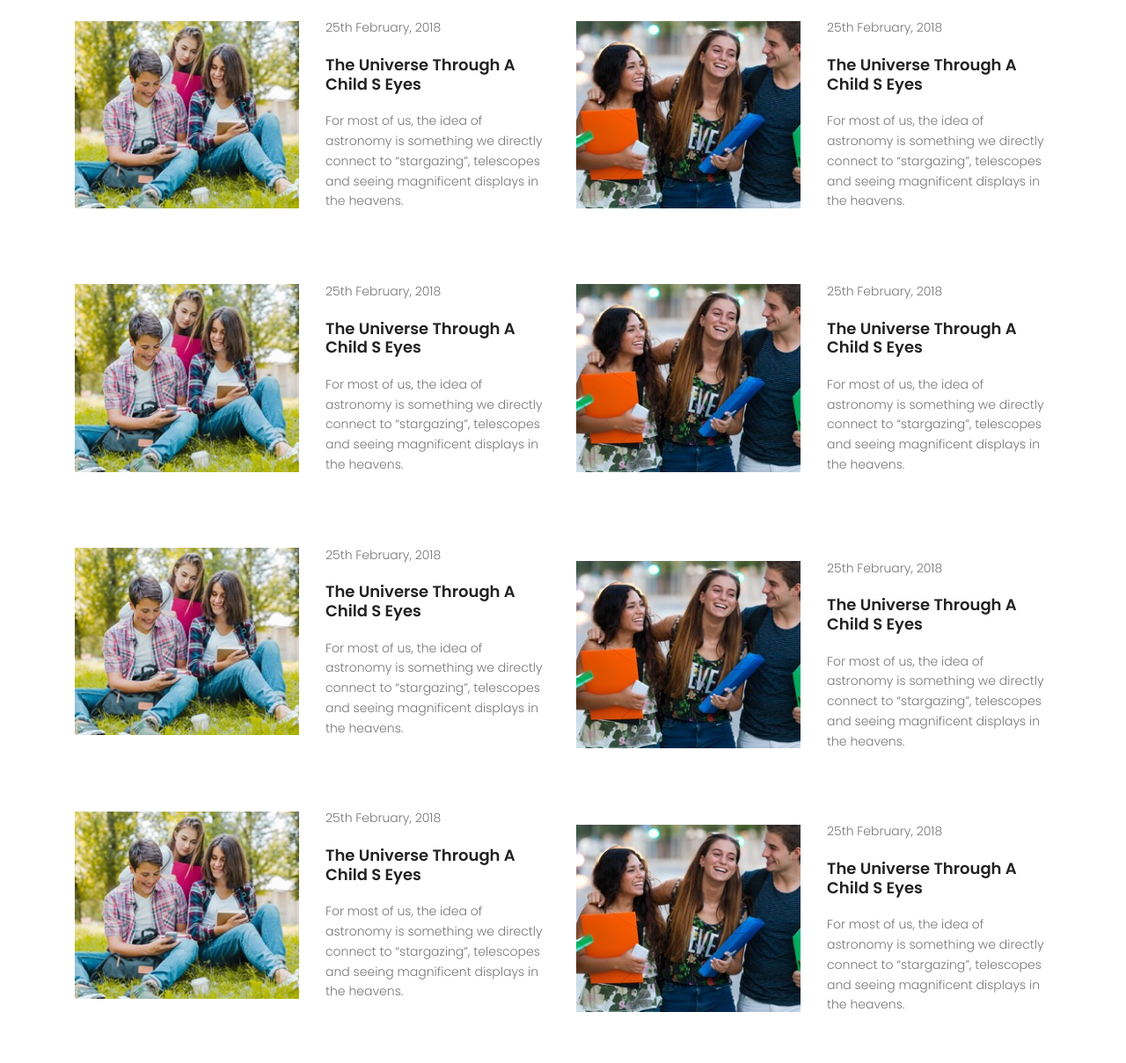
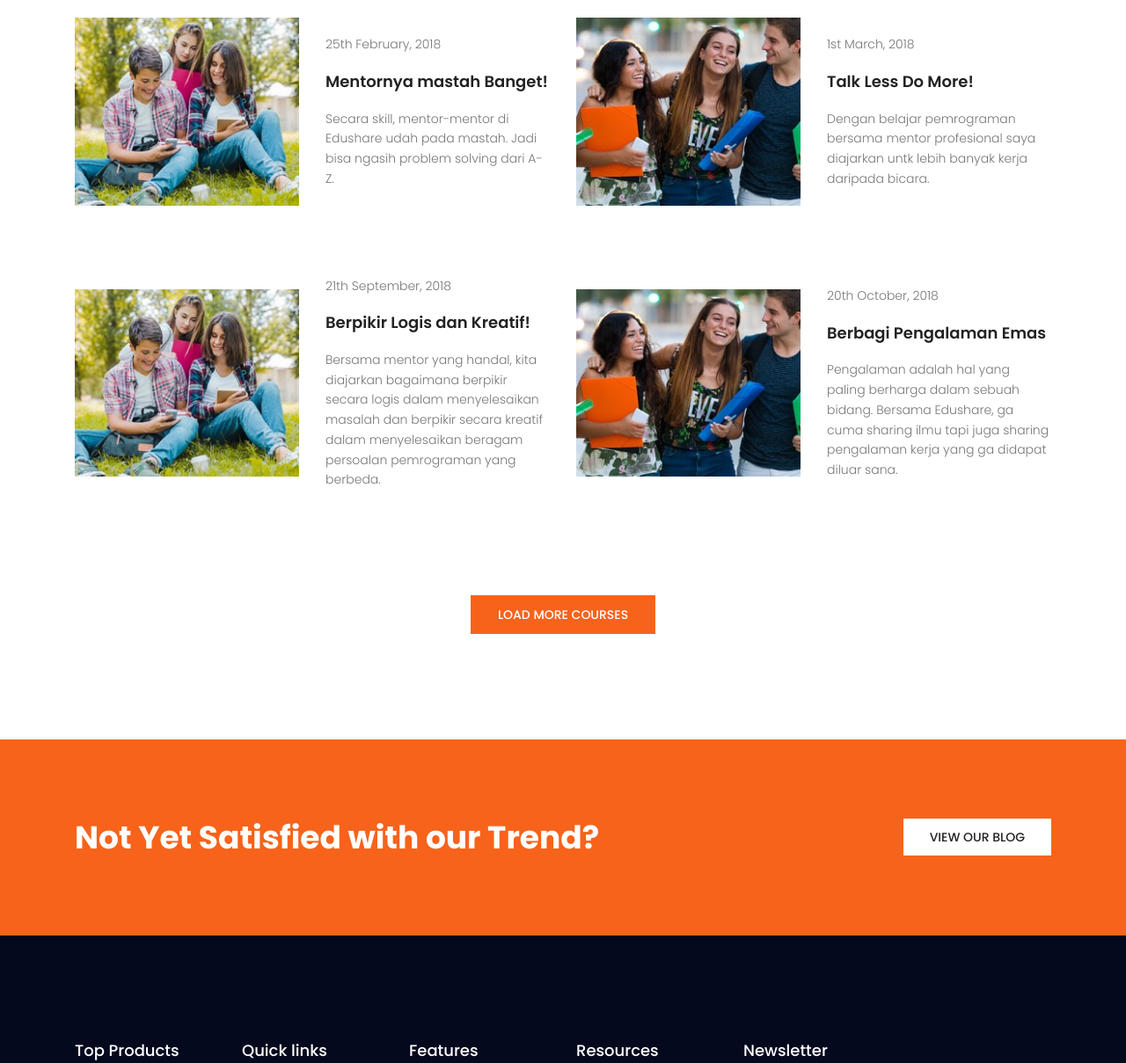
Before and after one commit to wirasyafri/edushare, a plain HTML site: page events.html in a window 1280 px wide. Shown: the part 480-1689 px from the top of the page at 88% size. Drawn offline with nearby package versions, Linux system fonts and the light colour scheme; some packages are replaced by stand-ins of ours.

Commit message:
Testimoni yeah

```diff
--- a/events.html
+++ b/events.html
@@ -62,25 +62,8 @@
 			          <li><a href="courses.html">Courses</a></li>
 			          <li><a href="events.html">Events</a></li>
 			          <li><a href="gallery.html">Gallery</a></li>
-			          <li class="menu-has-children"><a href="">Blog</a>
-			            <ul>
-			              <li><a href="blog-home.html">Blog Home</a></li>
-			              <li><a href="blog-single.html">Blog Single</a></li>
-			            </ul>
-			          </li>
-			          <li class="menu-has-children"><a href="">Pages</a>
-			            <ul>
-		              		<li><a href="course-details.html">Course Details</a></li>
-		              		<li><a href="event-details.html">Event Details</a></li>
-			                <li><a href="elements.html">Elements</a></li>
-					          <li class="menu-has-children"><a href="">Level 2 </a>
-					            <ul>
-					              <li><a href="#">Item One</a></li>
-					              <li><a href="#">Item Two</a></li>
-					            </ul>
-					          </li>
-			            </ul>
-			          </li>
+
+
 			          <li><a href="contact.html">Contact</a></li>
 			        </ul>
 			      </nav><!-- #nav-menu-container -->
@@ -115,10 +98,11 @@
 								</div>
 								<div class="detials col-12 col-md-6">
 									<p>25th February, 2018</p>
-									<a href="event-details.html"><h4>The Universe Through
-									A Child S Eyes</h4></a>
+
+									<!-- <a href="events-details.html"><h4>The Universe Through -->
+									<a href=""><h4>Mentornya mastah Banget!</h4></a>
 									<p>
-										For most of us, the idea of astronomy is something we directly connect to “stargazing”, telescopes and seeing magnificent displays in the heavens.
+										Secara skill, mentor-mentor di Edushare udah pada mastah. Jadi bisa ngasih problem solving dari A-Z.
 									</p>
 								</div>
 							</div>
@@ -129,8 +113,67 @@
 									<img class="img-fluid" src="img/e2.jpg" alt="">
 								</div>
 								<div class="detials col-12 col-md-6">
+									<p>1st March, 2018</p>
+									<a href=""><h4>Talk Less Do More!
+									</h4></a>
+									<p>
+										Dengan belajar pemrograman bersama mentor profesional saya diajarkan untk lebih banyak kerja daripada bicara.
+									</p>
+								</div>
+							</div>
+						</div>
+						<div class="col-lg-6 pb-30">
+							<div class="single-carusel row align-items-center">
+								<div class="col-12 col-md-6 thumb">
+									<img class="img-fluid" src="img/e1.jpg" alt="">
+								</div>
+								<div class="detials col-12 col-md-6">
+									<p>21th September, 2018</p>
+									<a href=""><h4>Berpikir Logis dan Kreatif!</h4></a>
+									<p>
+										 Bersama mentor yang handal, kita diajarkan bagaimana berpikir secara logis dalam menyelesaikan masalah dan berpikir secara kreatif dalam menyelesaikan beragam persoalan pemrograman yang berbeda.
+									</p>
+								</div>
+							</div>
+						</div>
+						<div class="col-lg-6 pb-30">
+							<div class="single-carusel row align-items-center">
+								<div class="col-12 col-md-6 thumb">
+									<img class="img-fluid" src="img/e2.jpg" alt="">
+								</div>
+								<div class="detials col-12 col-md-6">
+									<p>20th October, 2018</p>
+									<a href=""><h4>Berbagi Pengalaman Emas
+								</h4></a>
+									<p>
+										Pengalaman adalah hal yang paling berharga dalam sebuah bidang. Bersama Edushare, ga cuma sharing ilmu tapi juga sharing pengalaman kerja yang ga didapat diluar sana.
+									</p>
+								</div>
+							</div>
+						</div>
+						<!-- <div class="col-lg-6 pb-30">
+							<div class="single-carusel row align-items-center">
+								<div class="col-12 col-md-6 thumb">
+									<img class="img-fluid" src="img/e1.jpg" alt="">
+								</div>
+								<div class="detials col-12 col-md-6">
 									<p>25th February, 2018</p>
-									<a href="event-details.html"><h4>The Universe Through
+									<a href=""><h4>The Universe Through
+									A Child S Eyes</h4></a>
+									<p>
+										For most of us, the idea of astronomy is something we directly connect to “stargazing”, telescopes and seeing magnificent displays in the heavens.
+									</p>
+								</div>
+							</div>
+						</div>
+						<div class="col-lg-6" pb-30>
+							<div class="single-carusel row align-items-center">
+								<div class="col-12 col-md-6 thumb">
+									<img class="img-fluid" src="img/e2.jpg" alt="">
+								</div>
+								<div class="detials col-12 col-md-6">
+									<p>25th February, 2018</p>
+									<a href=""><h4>The Universe Through
 									A Child S Eyes</h4></a>
 									<p>
 										For most of us, the idea of astronomy is something we directly connect to “stargazing”, telescopes and seeing magnificent displays in the heavens.
@@ -145,67 +188,7 @@
 								</div>
 								<div class="detials col-12 col-md-6">
 									<p>25th February, 2018</p>
-									<a href="event-details.html"><h4>The Universe Through
-									A Child S Eyes</h4></a>
-									<p>
-										For most of us, the idea of astronomy is something we directly connect to “stargazing”, telescopes and seeing magnificent displays in the heavens.
-									</p>
-								</div>
-							</div>
-						</div>
-						<div class="col-lg-6 pb-30">
-							<div class="single-carusel row align-items-center">
-								<div class="col-12 col-md-6 thumb">
-									<img class="img-fluid" src="img/e2.jpg" alt="">
-								</div>
-								<div class="detials col-12 col-md-6">
-									<p>25th February, 2018</p>
-									<a href="event-details.html"><h4>The Universe Through
-									A Child S Eyes</h4></a>
-									<p>
-										For most of us, the idea of astronomy is something we directly connect to “stargazing”, telescopes and seeing magnificent displays in the heavens.
-									</p>
-								</div>
-							</div>
-						</div>
-						<div class="col-lg-6 pb-30">
-							<div class="single-carusel row align-items-center">
-								<div class="col-12 col-md-6 thumb">
-									<img class="img-fluid" src="img/e1.jpg" alt="">
-								</div>
-								<div class="detials col-12 col-md-6">
-									<p>25th February, 2018</p>
-									<a href="event-details.html"><h4>The Universe Through
-									A Child S Eyes</h4></a>
-									<p>
-										For most of us, the idea of astronomy is something we directly connect to “stargazing”, telescopes and seeing magnificent displays in the heavens.
-									</p>
-								</div>
-							</div>
-						</div>
-						<div class="col-lg-6" pb-30>
-							<div class="single-carusel row align-items-center">
-								<div class="col-12 col-md-6 thumb">
-									<img class="img-fluid" src="img/e2.jpg" alt="">
-								</div>
-								<div class="detials col-12 col-md-6">
-									<p>25th February, 2018</p>
-									<a href="event-details.html"><h4>The Universe Through
-									A Child S Eyes</h4></a>
-									<p>
-										For most of us, the idea of astronomy is something we directly connect to “stargazing”, telescopes and seeing magnificent displays in the heavens.
-									</p>
-								</div>
-							</div>
-						</div>
-						<div class="col-lg-6 pb-30">
-							<div class="single-carusel row align-items-center">
-								<div class="col-12 col-md-6 thumb">
-									<img class="img-fluid" src="img/e1.jpg" alt="">
-								</div>
-								<div class="detials col-12 col-md-6">
-									<p>25th February, 2018</p>
-									<a href="event-details.html"><h4>The Universe Through
+									<a href=""><h4>The Universe Through
 									A Child S Eyes</h4></a>
 									<p>
 										For most of us, the idea of astronomy is something we directly connect to “stargazing”, telescopes and seeing magnificent displays in the heavens.
@@ -227,7 +210,7 @@
 									</p>
 								</div>
 							</div>
-						</div>
+						</div>																		 -->
 						<a href="#" class="text-uppercase primary-btn mx-auto mt-40">Load more courses</a>
 					</div>
 				</div>
```
